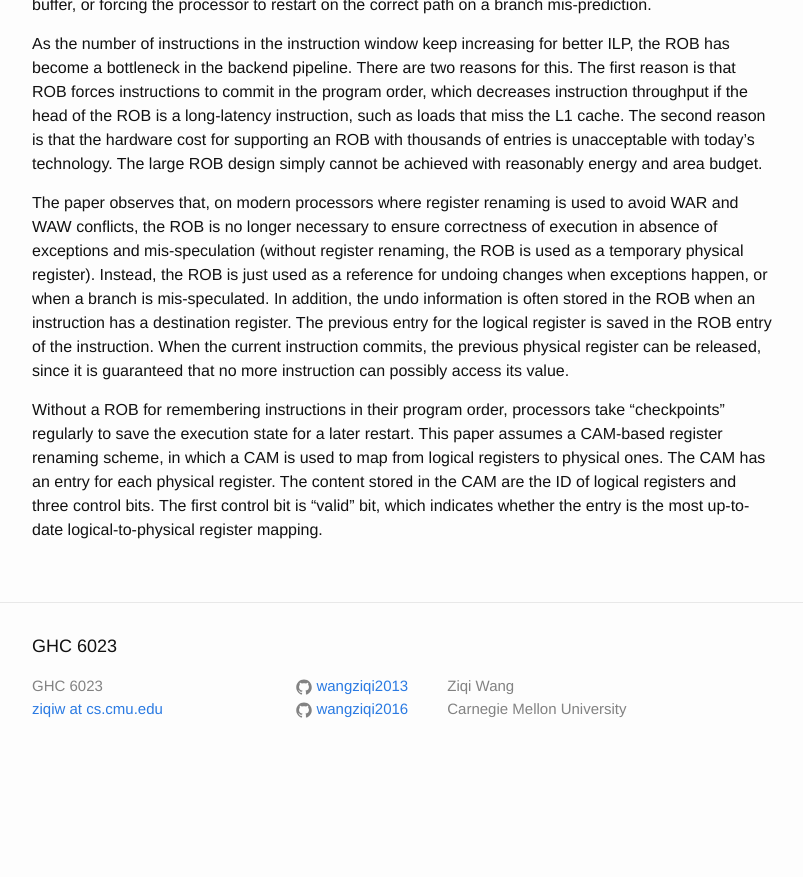
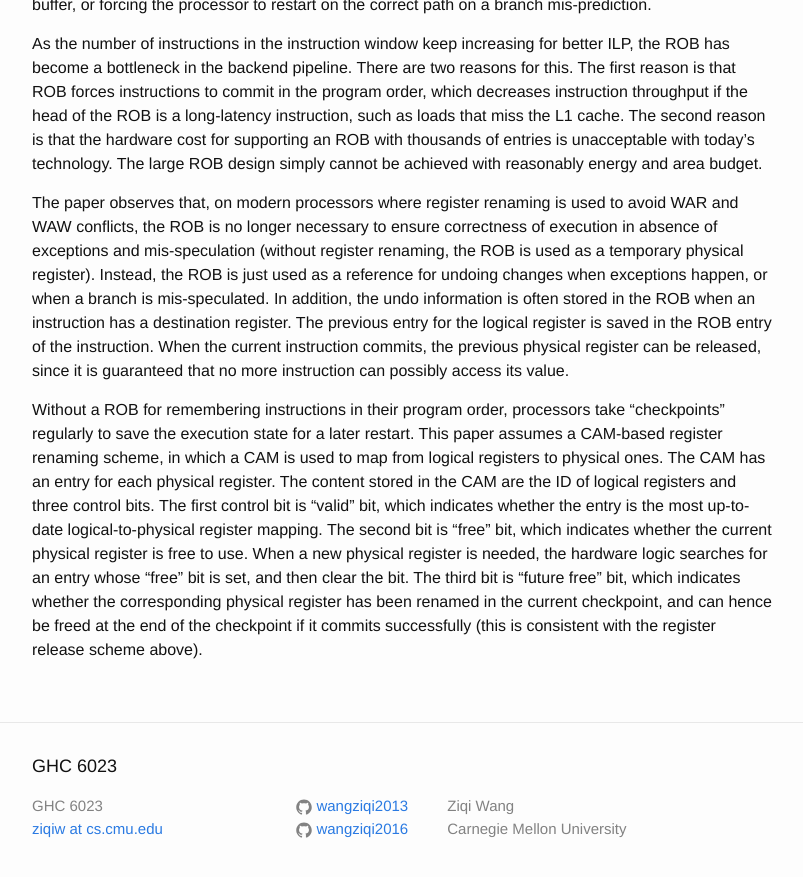
Before and after one commit to wangziqi2013/wangziqi2013.github.io, a Jekyll site: the page built from _posts/2019-09-11-ooo-commit-processors.markdown, in a window 1280 px wide and 900 px high, scrolled down 625 px. Shown: the top 877 px of the window, without its empty margins (238-1041 px from the left). Built offline with Jekyll 4.4.1, drawn with Linux system fonts in a browser that asks for light colours; before the commit the page ends 1405 px from its top, so only the background shows below that.

Commit message:
Adding three bits

```diff
--- a/_posts/2019-09-11-ooo-commit-processors.markdown
+++ b/_posts/2019-09-11-ooo-commit-processors.markdown
@@ -40,4 +40,8 @@ Without a ROB for remembering instructions in their program order, processors ta
 execution state for a later restart. This paper assumes a CAM-based register renaming scheme, in which a CAM is used
 to map from logical registers to physical ones. The CAM has an entry for each physical register. The content stored in the
 CAM are the ID of logical registers and three control bits. The first control bit is "valid" bit, which indicates whether
-the entry is the most up-to-date logical-to-physical register mapping.
+the entry is the most up-to-date logical-to-physical register mapping. The second bit is "free" bit, which indicates
+whether the current physical register is free to use. When a new physical register is needed, the hardware logic searches
+for an entry whose "free" bit is set, and then clear the bit. The third bit is "future free" bit, which indicates whether
+the corresponding physical register has been renamed in the current checkpoint, and can hence be freed at the end of the
+checkpoint if it commits successfully (this is consistent with the register release scheme above).
```
